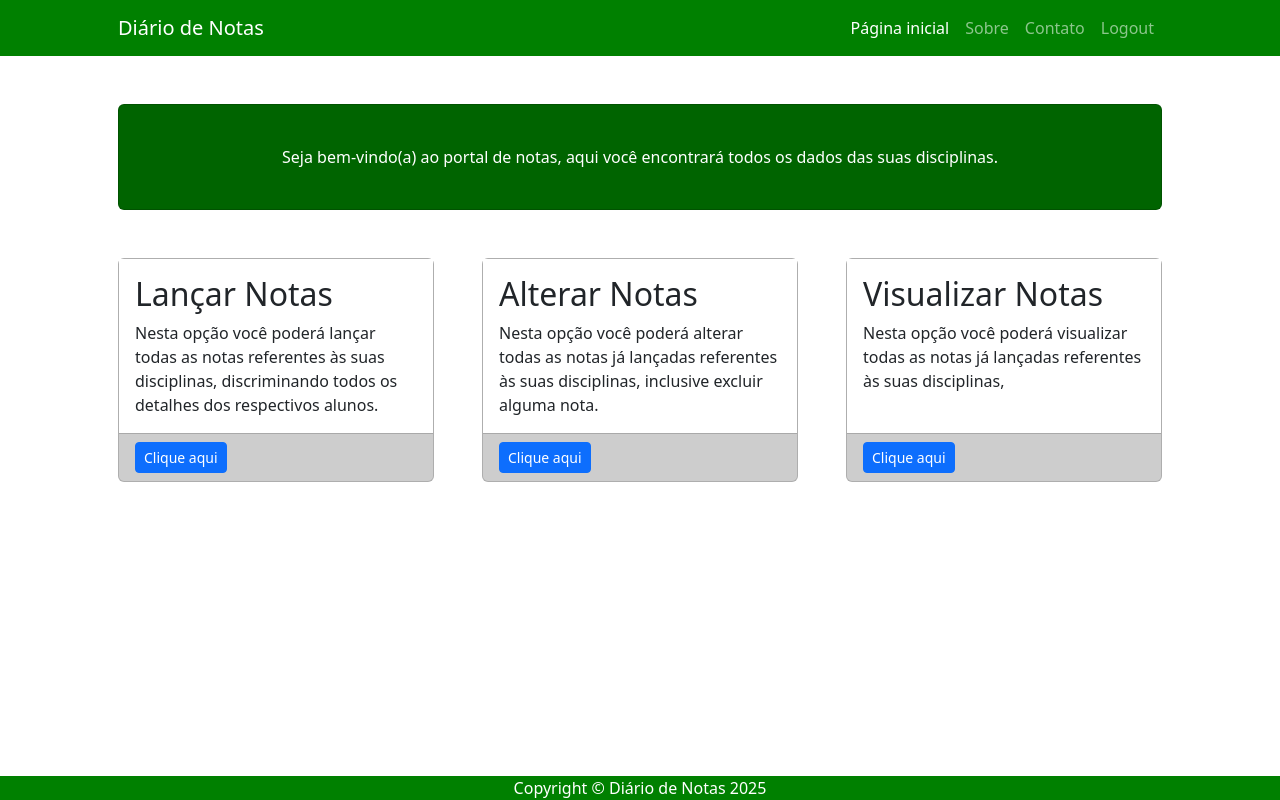
After one commit to grazicolaress/novosite, a Django app: page /home/ in a window 1280 px wide. The commit adds this page. Run offline with Django 5.2, Linux system fonts and the light colour scheme; some libraries are stand-ins or nearby versions.

Commit message:
adicionado template base para a aplicação

```diff
--- /dev/null
+++ b/usuarios/templates/usuarios/base.html
@@ -0,0 +1,73 @@
+{% load static %}
+<!DOCTYPE html>
+<html lang="pt-br">
+<head>
+    <meta charset="UTF-8">
+    <meta name="viewport" content="width=device-width, initial-scale=1.0">
+    <link href="{% static 'css/bootstrap.min.css' %}" rel="stylesheet">
+    <title>Template base</title>
+</head>
+<body>
+    <!-- Responsive navbar-->
+    <nav class="navbar navbar-expand-lg navbar-dark" style="background-color: #008000;">
+        <div class="container px-5">
+            <a class="navbar-brand" href="#!">Diário de Notas</a>
+            <button class="navbar-toggler" type="button" data-bs-toggle="collapse" data-bs-target="#navbarSupportedContent" aria-controls="navbarSupportedContent" aria-expanded="false" aria-label="Toggle navigation"><span class="navbar-toggler-icon"></span></button>
+            <div class="collapse navbar-collapse" id="navbarSupportedContent">
+                <ul class="navbar-nav ms-auto mb-2 mb-lg-0">
+                    <li class="nav-item"><a class="nav-link active" aria-current="page" href="#!">Página inicial</a></li>
+                    <li class="nav-item"><a class="nav-link" href="#!">Sobre</a></li>
+                    <li class="nav-item"><a class="nav-link" href="#!">Contato</a></li>
+                    <li class="nav-item"><a class="nav-link" href="#!">Logout</a></li>
+                </ul>
+            </div>
+        </div>
+    </nav>
+    <!-- Page Content-->
+    <div class="container px-4 px-lg-5">
+
+        <!-- Call to Action-->
+        <div class="card text-white  my-5 py-4 text-center" style="background-color: #006400;">
+            <div class="card-body"><p class="text-white m-0">Seja bem-vindo(a) ao portal de notas, aqui você encontrará todos os dados das suas disciplinas.</p></div>
+        </div>
+        <!-- Content Row-->
+        <div class="row gx-4 gx-lg-5">
+            <div class="col-md-4 mb-5">
+                <div class="card h-100" style="background-color: #d3d3d3;">
+                    <div class="card-body" style="background-color: #fff;">
+                        <h2 class="card-title">Lançar Notas</h2>
+                        <p class="card-text">Nesta opção você poderá lançar todas as notas referentes às suas disciplinas, discriminando todos os detalhes dos respectivos alunos.</p>
+                    </div>
+                    <div class="card-footer"><a class="btn btn-primary btn-sm" href="#!">Clique aqui</a></div>
+                </div>
+            </div>
+            <div class="col-md-4 mb-5">
+                <div class="card h-100" style="background-color: #d3d3d3;">
+                    <div class="card-body" style="background-color: #fff;">
+                        <h2 class="card-title">Alterar Notas</h2>
+                        <p class="card-text">Nesta opção você poderá alterar todas as notas já lançadas referentes às suas disciplinas, inclusive excluir alguma nota.</p>
+                    </div>
+                    <div class="card-footer"><a class="btn btn-primary btn-sm" href="#!">Clique aqui</a></div>
+                </div>
+            </div>
+            <div class="col-md-4 mb-5">
+                <div class="card h-100" style="background-color: #d3d3d3;">
+                    <div class="card-body" style="background-color: #fff;">
+                        <h2 class="card-title">Visualizar Notas</h2>
+                        <p class="card-text">Nesta opção você poderá visualizar todas as notas já lançadas referentes às suas disciplinas, </p>
+                    </div>
+                    <div class="card-footer"><a class="btn btn-primary btn-sm" href="#!">Clique aqui</a></div>
+                </div>
+            </div>
+        </div>
+    </div>
+    <!-- Footer-->
+    <footer class="fixed-bottom" style="background-color: #008000;">
+        <div class="container px-4 px-lg-5"><p class="m-0 text-center text-white">Copyright &copy; Diário de Notas 2025</p></div>
+    </footer>
+    <!-- Bootstrap core JS-->
+    <script src="https://cdn.jsdelivr.net/npm/bootstrap@5.2.3/dist/js/bootstrap.bundle.min.js"></script>
+    <!-- Core theme JS-->
+    <script src="js/scripts.js"></script>
+</body>
+</html>
--- a/usuarios/templates/usuarios/cadastro.html
+++ b/usuarios/templates/usuarios/cadastro.html
@@ -13,7 +13,6 @@
         <div class="row">
           <div class="col-sm-9 col-md-7 col-lg-5 mx-auto">
             <div class="card border-0 shadow rounded-3 my-5">
-
               <div class="card-body p-4 p-sm-5">
                 <h5 class="card-title text-center mb-5 fw-light fs-5">Cadastro de Usuários</h5>
                 <form action="{% url 'cadastro' %}" method="POST">
--- /dev/null
+++ b/usuarios/templates/usuarios/home.html
@@ -0,0 +1 @@
+{% extends 'usuarios/base.html' %}
--- a/usuarios/urls.py
+++ b/usuarios/urls.py
@@ -4,4 +4,5 @@ from . import views
 urlpatterns = [
     path('login/', views.login, name = 'login'),
     path('cadastro/', views.cadastro, name='cadastro'),
+    path('home/', views.home, name='home'),
 ]
--- a/usuarios/views.py
+++ b/usuarios/views.py
@@ -38,3 +38,6 @@ def cadastro(request):
             user.save()
 
             return HttpResponse('Usuário cadastrado com sucesso!')
+
+def home(request):
+    return render(request, 'usuarios/home.html')
```
